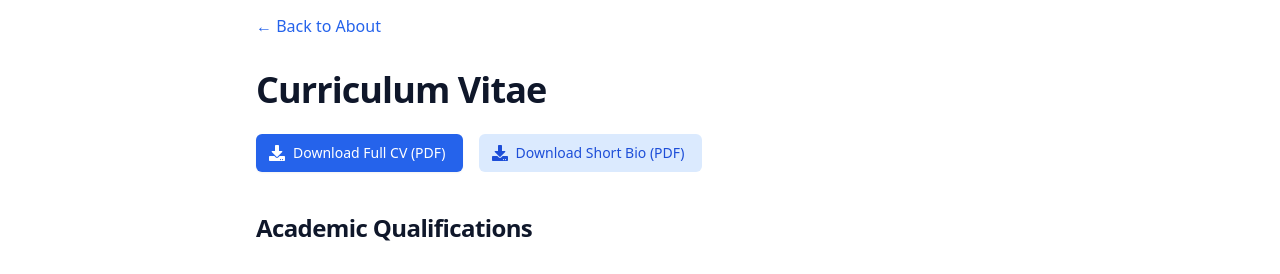
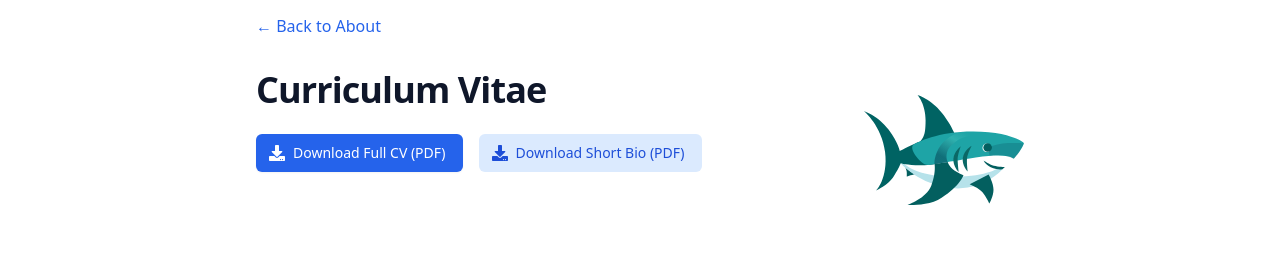
Before and after one commit to RummerLab/jodierummer, a Next.js app: page /about/cv in a window 1280 px wide. Shown: the part 263-537 px from the top of the page. Built offline with nearby package versions, Linux system fonts and the light colour scheme; no server answers.

Commit message:
Enhance CV page layout with vector art

```diff
--- a/app/about/cv/page.tsx
+++ b/app/about/cv/page.tsx
@@ -1,4 +1,5 @@
 import Link from 'next/link'
+import Image from 'next/image'
 import { FaDownload } from 'react-icons/fa'
 
 export const metadata = {
@@ -17,6 +18,8 @@ export default function CVPage() {
                         </Link>
                     </nav>
 
+                    <div className="flex justify-between items-start gap-8">
+                        <div className="flex-1">
                             <h1 className="text-3xl font-bold tracking-tight text-slate-900 dark:text-white sm:text-4xl">
                                 Curriculum Vitae
                             </h1>
@@ -37,6 +40,18 @@ export default function CVPage() {
                                     <FaDownload className="mr-2 -ml-1 h-4 w-4" />
                                     Download Short Bio (PDF)
                                 </Link>
+                            </div>
+                        </div>
+
+                        <div className="relative w-40 h-40 flex-shrink-0 hidden sm:block">
+                            <Image
+                                src="/jodie-rummer-logo.svg"
+                                alt="Dr. Jodie Rummer Logo"
+                                fill
+                                className="object-contain"
+                                priority
+                            />
+                        </div>
                     </div>
 
                     <div className="mt-10 space-y-16 text-base leading-7 text-slate-700 dark:text-slate-300">
```
Also changed, not shown: public/jodie-rummer-logo.svg (added). Lines whose indentation alone changed are shown as unchanged.
